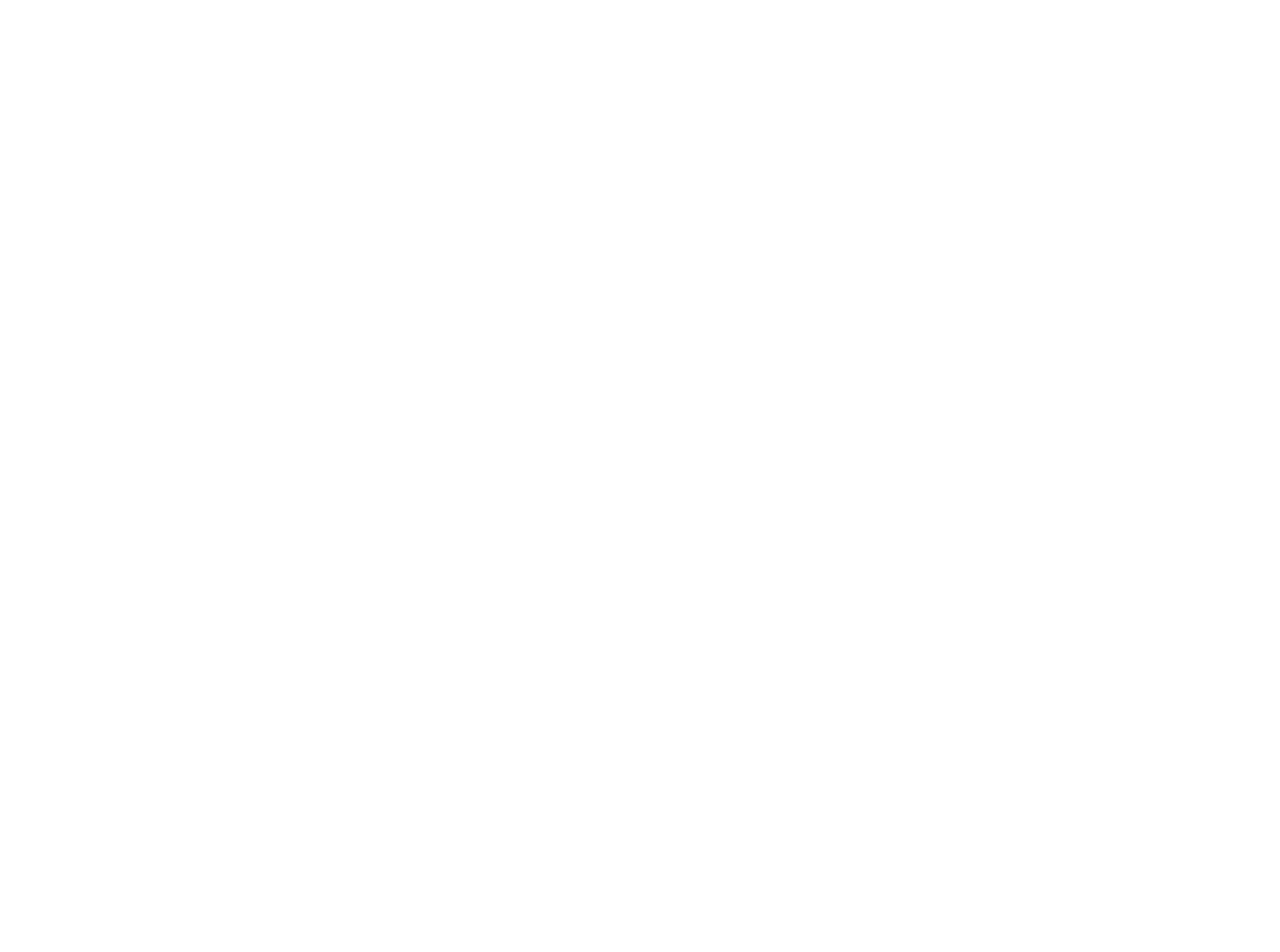
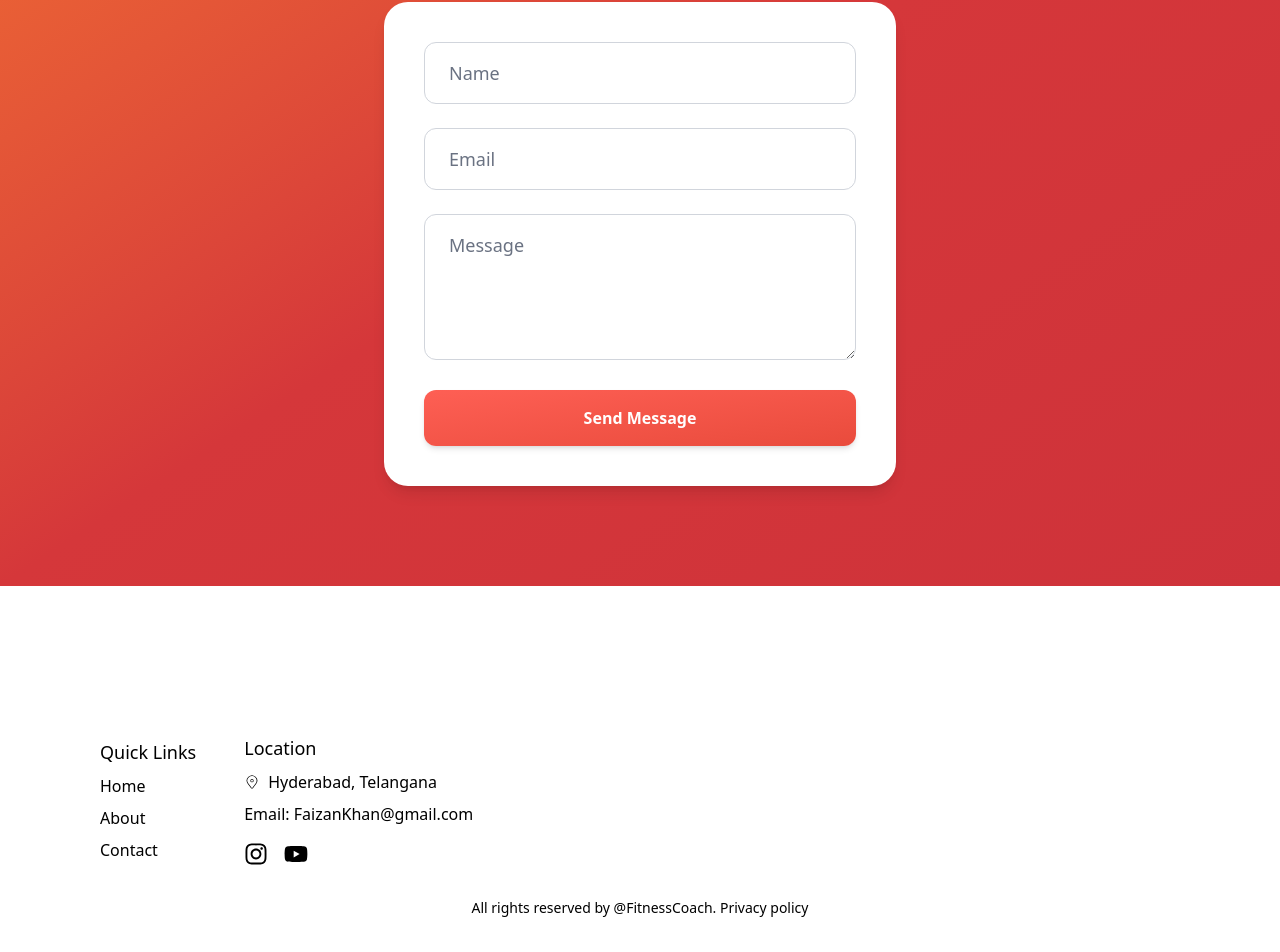
Before and after one commit to pathan-Hameed/Gymfolio, a React (Vite) app: page /contact in a window 1280 px wide. Before the commit this address had no page. Shown: the part 350-1302 px from the top of the page. Before the commit the page ends 800 px from the top, so only its background shows below. Built offline with nearby package versions, Linux system fonts and the light colour scheme.

Commit message:
built contactSection, footer

```diff
--- a/src/App.jsx
+++ b/src/App.jsx
@@ -2,6 +2,8 @@
 import Home from "./pages/Home";
 import Header from "./components/Header";
 import About from "./pages/About";
+import Connect from "./components/Connect";
+import Footer from "./components/Footer";
 
 function App() {
   return (
@@ -10,7 +12,9 @@
       <Routes>
         <Route path="/" element={<Home />} />
         <Route path="/about" element={<About />} />
+        <Route path="/contact" element={<Connect />} />
       </Routes>
+    <Footer />
     </>
   );
 }
--- /dev/null
+++ b/src/components/Connect.jsx
@@ -0,0 +1,57 @@
+import React from "react";
+
+export default function Connect() {
+  return (
+    <>
+      {/*contact section  */}
+      <div
+        className="bg-gradient-to-br from-[#F16E32] via-[#D5373A] to-[#CE323A] text-white font-inter"
+      >
+        <section className="min-h-screen flex items-center justify-center p-[30px] md:p-[100px] mt-[50px] md:mt-[100px]" >
+          <div className="max-w-4xl mx-auto text-center">
+            <h1 className="text-4xl md:text-5xl lg:text-6xl font-bold mb-8 nunito">
+              Let's Train Together
+            </h1>
+            {/* Paragraph visible on desktop, hidden on mobile */}
+            <p className="hidden md:block text-base md:text-lg mb-8 nunito">
+              Ready to take the next step toward your fitness journey? Reach out
+              today!
+            </p>
+
+            <div className="bg-white p-6 md:p-10 rounded-3xl shadow-lg w-full max-w-lg mx-auto">
+              <form className="space-y-6">
+                <div>
+                  <input
+                    type="text"
+                    placeholder="Name"
+                    className="w-full px-4 py-2 md:px-6 md:py-4 rounded-xl border border-gray-300 focus:outline-none focus:ring-2 focus:ring-[#E94B3C] placeholder-gray-500 text-gray-800 text-sm md:text-lg"
+                  />
+                </div>
+                <div>
+                  <input
+                    type="email"
+                    placeholder="Email"
+                    className="w-full px-4 py-2 md:px-6 md:py-4 rounded-xl border border-gray-300 focus:outline-none focus:ring-2 focus:ring-[#E94B3C] placeholder-gray-500 text-gray-800 text-sm md:text-lg"
+                  />
+                </div>
+                <div>
+                  <textarea
+                    placeholder="Message"
+                    rows="4"
+                    className="w-full px-4 py-2 md:px-6 md:py-4 rounded-xl border border-gray-300 focus:outline-none focus:ring-2 focus:ring-[#E94B3C] placeholder-gray-500 text-gray-800 text-sm md:text-lg"
+                  ></textarea>
+                </div>
+                <button
+                  type="submit"
+                  className="w-full text-white font-semibold py-4 rounded-xl bg-gradient-to-br from-[#FE5F54] to-[#E94B3C] hover:from-[#E94B3C] hover:to-[#FE5F54] transition-all duration-300 shadow-md"
+                >
+                  Send Message
+                </button>
+              </form>
+            </div>
+          </div>
+        </section>
+      </div>
+    </>
+  );
+}
--- /dev/null
+++ b/src/components/Footer.jsx
@@ -0,0 +1,48 @@
+import React from "react";
+import { CiLocationOn } from "react-icons/ci";
+import { FaInstagram } from "react-icons/fa";
+import { FaYoutube } from "react-icons/fa";
+import { Link } from "react-router-dom";
+
+const Footer = () => {
+  return (
+    <footer className="bg-white mt-[50px] px-[30px] md:mt-[100px] md:px-[100px] py-12">
+      <div className="flex flex-col md:flex-row justify-start items-center gap-0 md:gap-12 text-black">
+        <div className="flex flex-col mb-8 md:mb-0 space-y-2 text-center md:text-left">
+          <h3 className="text-lg text-black font-medium">Quick Links</h3>
+          <Link to='/' className="hover:underline">
+            Home
+          </Link>
+          <Link to='/about' className="hover:underline">
+            About
+          </Link>
+          <Link to='/contact' className="hover:underline">
+            Contact
+          </Link>
+        </div>
+        <div className="flex flex-col mb-8 md:mb-0 space-y-2 text-center md:text-left">
+          <h3 className="text-lg text-black font-medium">Location</h3>
+          <span className="flex items-center gap-2">
+            <CiLocationOn /> Hyderabad, Telangana
+          </span>
+          <span>Email: FaizanKhan@gmail.com</span>
+          <div className="flex justify-center md:justify-start space-x-4 mt-2">
+            <a href="#" aria-label="Instagram">
+              <FaInstagram className="w-6 h-6 hover:text-gray-600 transition-colors" />
+            </a>
+            <a href="#" aria-label="YouTube">
+              <FaYoutube className="w-6 h-6 hover:text-gray-600 transition-colors" />
+            </a>
+          </div>
+        </div>
+      </div>
+      <div className="text-center text-black mt-8">
+        <p className="text-xs md:text-sm text-nowrap">
+          All rights reserved by @FitnessCoach. Privacy policy
+        </p>
+      </div>
+    </footer>
+  );
+};
+
+export default Footer;
--- a/src/components/MyServices.jsx
+++ b/src/components/MyServices.jsx
@@ -39,11 +39,11 @@
   ];
 
   return (
-    <div className="bg-white p-4 pt-[100px] md:pt-[100px] px-8 sm:px-8 md:px-[100px]">
-      <h1 className="text-center font-bold text-3xl md:text-5xl lg:text-5xl nunito text-black mb-8 sm:mb-12">
+    <div className="bg-white p-4 pt-[100px] md:pt-[100px] px-8 sm:px-8 md:px-[100px] flex flex-col items-start" id="services">
+      <h1 className="self-center font-bold text-3xl md:text-5xl lg:text-5xl nunito text-black mb-8 sm:mb-12">
         My Services
       </h1>
-      <div className="grid grid-cols-1 md:grid-cols-3 gap-4 pt-8 md:pt-12">
+      <div className="grid grid-cols-1 md:grid-cols-3 gap-4 pt-8 md:pt-12 mb-8">
         {services.map((service, index) => (
           <div
             key={index}
@@ -62,6 +62,12 @@
           </div>
         ))}
       </div>
+      <button
+          className="w-full md:w-2/3 mt-[20px] md:mt-[50px] px-4 py-2 text-sm md:px-8 md:py-3 bg-green-600 text-white font-semibold md:text-lg rounded-full shadow-lg
+                 hover:bg-green-700 active:scale-95 transition-all duration-300 self-center"
+        >
+          Book a Session
+        </button>
     </div>
   );
 };
--- /dev/null
+++ b/src/pages/Contact.jsx
@@ -0,0 +1,6 @@
+import React from 'react'
+import Connect from '../components/Connect'
+
+export default function Contact() {
+  return <Connect />;
+}
--- a/src/pages/Home.jsx
+++ b/src/pages/Home.jsx
@@ -3,6 +3,7 @@
 import Testimonials from '../components/testimonials'
 import OurValues from '../components/OurValues'
 import MyServices from '../components/MyServices'
+import Connect from '../components/Connect'
 
 export default function Home() {
   return (
@@ -12,6 +13,7 @@
       <Testimonials />
       <OurValues />
       <MyServices />
+      <Connect />
     </>
   )
 }
```
